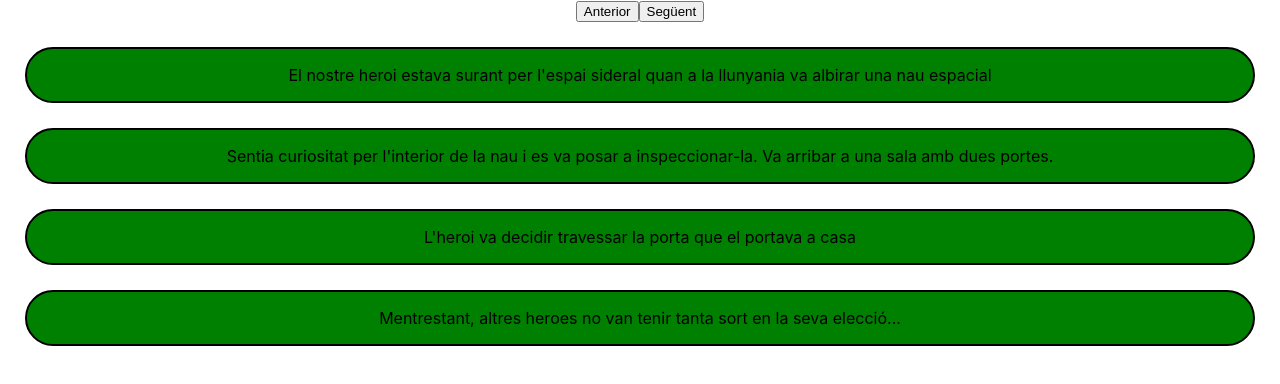
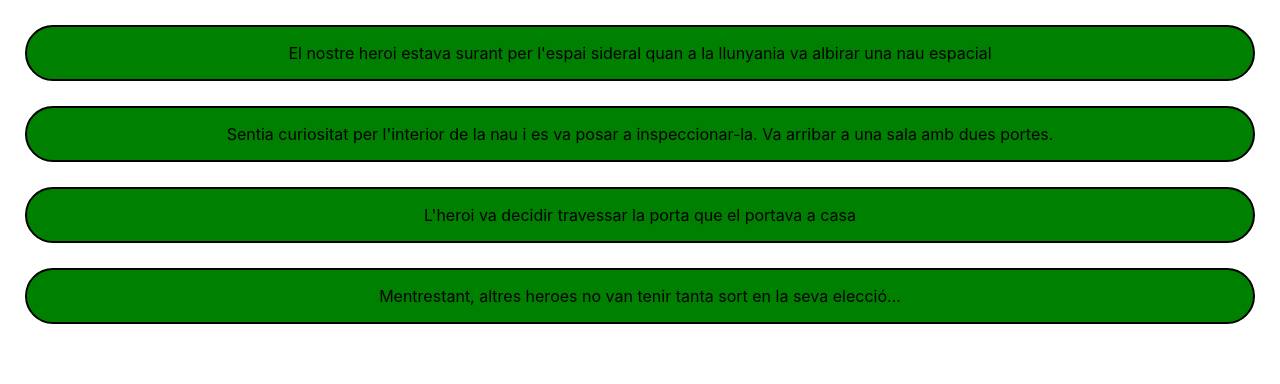
Before and after one commit to nuriagrinyo/sprint6, a React (Create React App) app: page / in a window 1280 px wide. Shown: the top 384 px of the page. Built offline with nearby package versions, Linux system fonts and the light colour scheme.

Commit message:
ex4 usestate

```diff
--- a/src/App.js
+++ b/src/App.js
@@ -4,8 +4,8 @@ import './App.css';
 import React, {useState} from 'react';
 
 
-import { BotoSeguent, BotoAnterior } from './components/boto/boto';
 import { IterarEscenes } from './escenesGrup';
+import { BotonsCanviarDeColor } from './components/boto/boto';
 
 
 
@@ -22,15 +22,8 @@ function App() {
     <div className="App">
 
 
-      <BotoAnterior
-      etiqueta = {'Anterior'}
-      />
 
 
-      <BotoSeguent
-        etiqueta = {'Següent'}
-
-      />
 
 
 
--- a/src/components/boto/boto.js
+++ b/src/components/boto/boto.js
@@ -1,21 +1,44 @@
-import React from "react";
-import styled from "styled-components";
-import { EscenaStyled } from "../escena/escena.styled";
+import React, { useState } from "react";
 
 
-const dirhola = () => console.log('hola');
+
+
+const dirhola = () => {
+    console.log('hola');
+}
+
+
+function BotonsCanviarDeColor() {
+
+
+
+    return <div>
 
 
 
 
 
-
-export const BotoSeguent = (props) => <button onClick={dirhola}>
-    {props.etiqueta}
-
-  </button>
+    </div>
 
 
-export const BotoAnterior = (props) => <button>
-    {props.etiqueta}
-</button>
+
+
+const BotoSeguent = (props) => <button onClick={dirhola}>
+
+    {props.nom}
+
+
+    </button>
+
+    const BotoAnterior = (props) => <button onClick={canviarColor}>
+
+    {props.nom}
+
+
+    </button>
+
+
+
+
+
+}
--- a/src/components/escena/escena.js
+++ b/src/components/escena/escena.js
@@ -1,20 +1,15 @@
 //importar react
 import React from "react";
-
 import { EscenaStyled } from "./escena.styled";
 
 
 
 
+    export const Escena = (props) => <div>
 
+    <EscenaStyled
 
-
-export const Escena = (props) => <div>
-
-
-
-
-    <EscenaStyled color
+    color={true}
     >
 
     {props.frase}
@@ -22,5 +17,4 @@ export const Escena = (props) => <div>
 
     </EscenaStyled>
 
-
-</div>
+    </div>
--- a/src/components/escena/escena.styled.js
+++ b/src/components/escena/escena.styled.js
@@ -1,8 +1,4 @@
 import styled from "styled-components";
-
-
-
-
 
 
 export const EscenaStyled = styled.div`
@@ -10,5 +6,4 @@ export const EscenaStyled = styled.div`
     border-radius: 40px;
     margin: 25px;
     background-color: ${({ color}) => color ? 'green' : 'red'};
-
 `;
```
Also changed, not shown: src/escenesGrup.js (+4 -6 lines).
